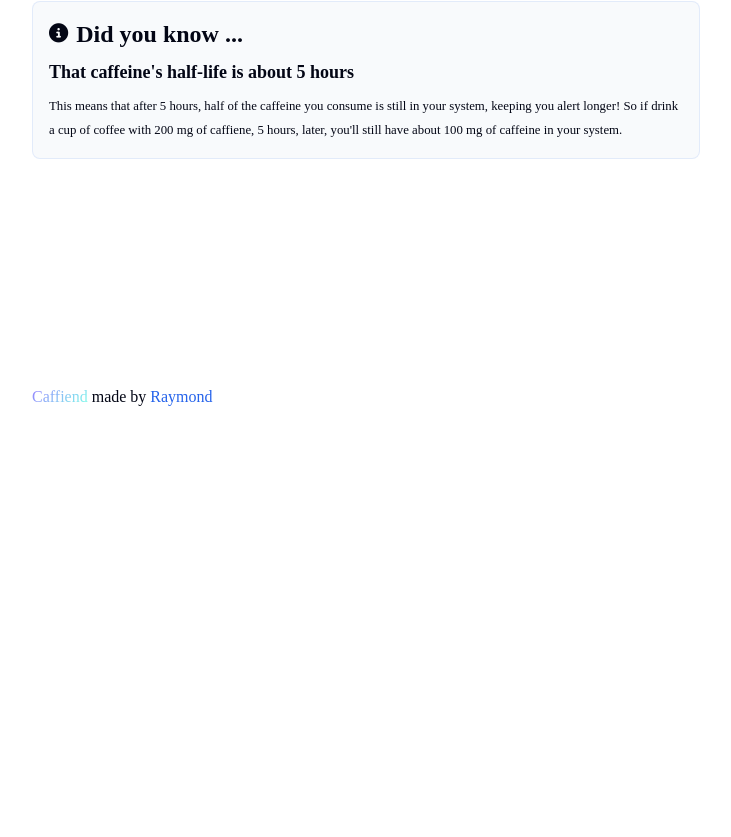
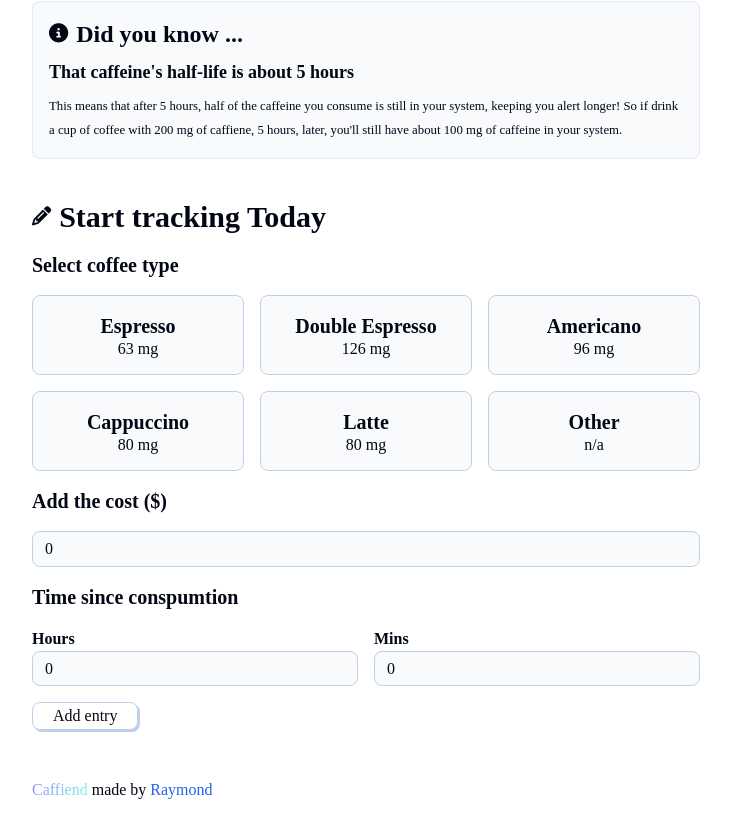
Before and after one commit to raymondch49/coffiend, a React (Vite) app: page / in a window 1280 px wide. Shown: the part 343-1180 px from the top of the page, without its empty margins (274-1005 px from the left). Before the commit the page ends 800 px from the top, so only its background shows below. Built offline with nearby package versions, Linux system fonts and the light colour scheme; a web font is replaced by a local one.

Commit message:
Starte the state varaibles including the current coffee button, select type, and cost

```diff
--- a/src/components/CoffeeForm.jsx
+++ b/src/components/CoffeeForm.jsx
@@ -1,9 +1,90 @@
+import {coffeeOptions} from '../utils'
+import {useState} from 'react'
+
+
 export default function CoffeeForm() {
-
+  const [selectedCoffee, setSelectedCoffee] = useState(null) //state to keep track of which coffee type button selected
+   const [showCoffeeTypes, setShowCoffeeTypes] = useState(false) // state variable to whether or not show select coffee types menu selection
+   const [coffeeCost, setCoffeeCost] = useState(0) //state to keep track of the cost of the coffee inputed in the inpu field
 
   return (
     <>
+    <div className="section-header">
+      <i className="fa-solid fa-pencil"/>   {/* Can make any self-closing tag in jsx if it cotnains nothing inside it*/}
+      <h2>Start tracking Today</h2>
+    </div>
+      <h4>Select coffee type</h4>
+      <div className="coffee-grid">
+        {coffeeOptions.slice(0,5).map((option, optionIndex) => {  //list of objects with name and caffiene (level)
+          return (
+            <button onClick = {() => {
+              setSelectedCoffee(option.name) //adds the pretty border and sets hover state to this coffee type
+              setShowCoffeeTypes(false) //hide the coffee type menu and remove the styles applied to other button when these are selected
+            }}className={"button-card " + (option.name === selectedCoffee ? ' coffee-button-selected': ' ')} key={optionIndex}>
+              {/* dynamic class name generation to add a hover state of the coffee type button selected*/}
+              <h4>{option.name}</h4>
+              <p>{option.caffeine} mg</p>
+            </button>
+          )
+        })}
+        <button onClick={() => {
+          setShowCoffeeTypes(true) //showows the select tag
+          setSelectedCoffee(null) //reset the selected coffee state so that when I click coffee type and then other, both are not hovered
+        }} className={"button-card " + (showCoffeeTypes ? ' coffee-button-selected': ' ')}>
+          <h4>Other</h4>
+          <p>n/a</p>
+        </button>
+      </div>
 
+
+      {showCoffeeTypes && ( //if state that controls the rendering of this select  is true, render the select tag
+      <select onChange = {(e) => {
+        setSelectedCoffee(e.target.value) //changes the state of curently selected coffee type getting the value of the selection option from the value attribute of option tag
+      }} id="coffee-list" name="coffee-list"> {/* Select tag for dropdown menu and its called coffee-list*/}
+        <option value={null}>Select type</option> {/* Default value is hardcoded to null*/}
+        {coffeeOptions.map((option, optionIndex) => {
+          return (
+            <option value={option.name} key={optionIndex}>  {/* value attribute reprsent value submitted when form is submitted*/}
+              {option.name} ({option.caffeine.mg}mg)
+            </option>
+          )
+        })}
+      </select>
+      )}
+
+      <h4>Add the cost ($)</h4>
+      <input className="w-full" type="number" value = {coffeeCost} onChange = {(e) => {
+        setCoffeeCost(e.target.value)  //changes state of coffee cost and the thing "value = ..." connects the state to the input field making sure it matches at all times
+      }} placeholder="4.50"/> {/* w-full tailwind css to make it full width of screen and type number input type*/}
+      <h4> Time since conspumtion</h4>
+      <div className="time-entry">
+        <div>
+          <h6>Hours</h6>
+          <select id="hours-select">
+
+            {[0, 1, 2, 3, 4, 5, 6, 7, 8, 9, 10, 11, 12, 13, 14, 15, 16, 17, 18, 19, 20, 21, 22, 23].map((hour, hourIndex) => {
+              return (
+                <option value={hour} key={hourIndex}> {hour} </option>
+              )
+            })}
+          </select>
+        </div>
+        <div>
+          <h6>Mins</h6>
+          <select id="mins-select">
+
+            {[0, 5, 10, 15, 30, 45].map((min, minIndex) => {
+              return (
+                <option value={min} key={minIndex}> {min} </option>
+              )
+            })}
+
+          </select>
+        </div>
+      </div>
+      <button>
+        <p>Add entry</p>
+      </button>
     </>
   )
 }
```
